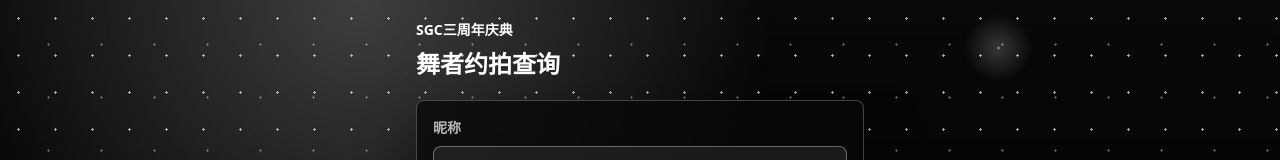
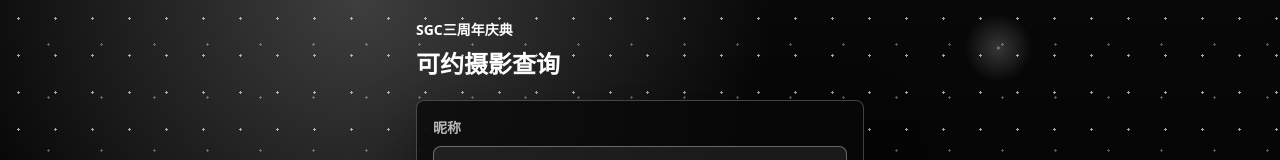
Before and after one commit to CupXX/rpdbooking, a Next.js app: page /dancer in a window 1280 px wide. Shown: the top 160 px of the page. Built offline with nearby package versions, Linux system fonts and the light colour scheme.

Commit message:
Update dancer page heading copy

```diff
--- a/app/dancer/page.tsx
+++ b/app/dancer/page.tsx
@@ -62,7 +62,7 @@ export default function DancerPage() {
       <div className="sgc-content mx-auto w-full max-w-md space-y-5">
         <header className="space-y-2">
           <p className="text-sm font-semibold text-white">SGC三周年庆典</p>
-          <h1 className="text-2xl font-black text-white">舞者约拍查询</h1>
+          <h1 className="text-2xl font-black text-white">可约摄影查询</h1>
         </header>
 
         <form onSubmit={handleSearch} className="sgc-panel p-4">
```
